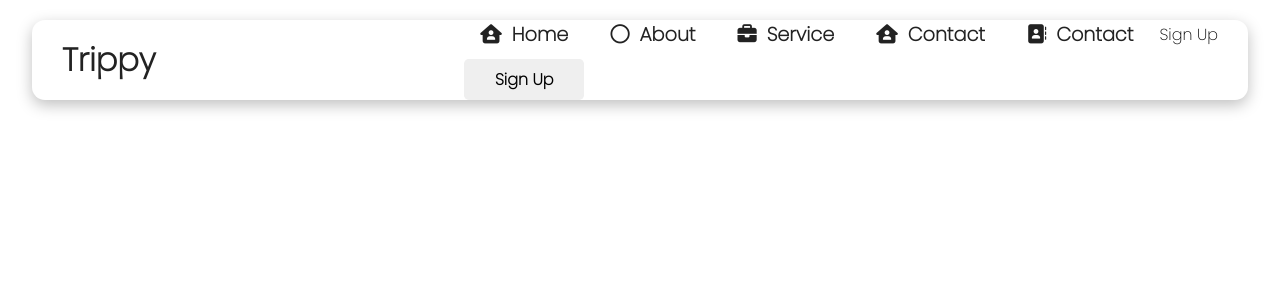
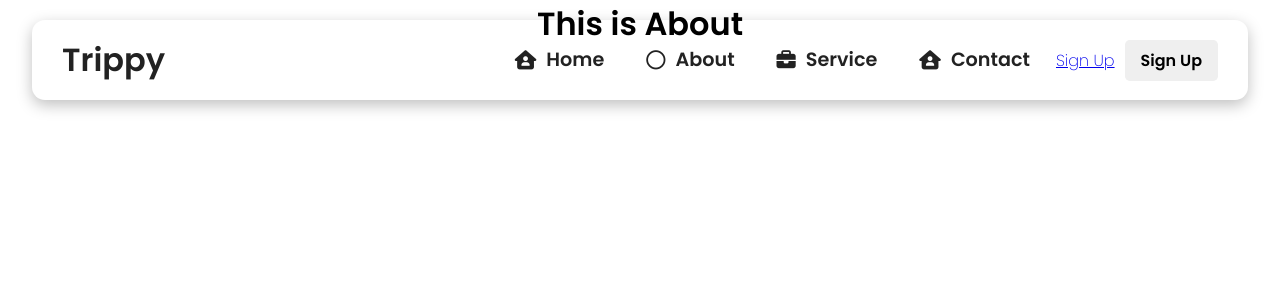
Before and after one commit to devzil579/tech2etc, a React (Create React App) app: page /about in a window 1280 px wide. Shown: the top 300 px of the page. Built offline with nearby package versions, Linux system fonts and the light colour scheme.

Commit message:
3rd commit

```diff
--- a/src/App.js
+++ b/src/App.js
@@ -1,9 +1,20 @@
 import './style.css';
 import Navbar from './components/Navbar'
+import { Route, Routes } from 'react-router-dom';
+import Home from './routes/Home'
+import About from './routes/About'
+import Service from './routes/Service'
+import Contact from './routes/Contact'
 
 export default function App() {
   return (
     <div className='App'>
+      <Routes>
+        <Route path='/' element={<Home/>}/>
+        <Route path='/about' element={<About/>}/>
+        <Route path='/service' element={<Service/>}/>
+        <Route path='/contact' element={<Contact/>}/>
+      </Routes>
       <Navbar/>
     </div>
   );
--- a/src/components/MenuItems.js
+++ b/src/components/MenuItems.js
@@ -24,12 +24,6 @@ export const MenuItems = [
         icon:'fa-solid fa-house-user',
     },
     {
-        title:"Contact",
-        url:"/contact",
-        cName:'nav-links',
-        icon:"fa-solid fa-address-book",
-    },
-    {
         title:"Sign Up",
         url:"/signup",
         cName:'nav-links-mobile',
--- a/src/components/Navbar.js
+++ b/src/components/Navbar.js
@@ -22,9 +22,10 @@ class Navbar extends Component{
                     {MenuItems.map((item, index)=>{
                         return(
                             <li key={index}>
-                                <a className={item.cName}>
-                                    <i class={item.icon}></i>{item.title}
-                                </a>
+                                <Link className={item.cName} to={item.url}>
+                                <i class={item.icon}></i>{item.title}
+                                </Link>
+
                             </li>
                         )
                     })}
--- a/src/components/NavbarStyles.css
+++ b/src/components/NavbarStyles.css
@@ -11,12 +11,14 @@
     top:20px;
     left:50%;
     transform:translate(-50%);
+    z-index:9999;
 }
 
 .navbar-logo{
     color:#222;
     font-size:2rem;
     cursor:pointer;
+    font-weight:bold;
 }
 
 .nav-menu{
@@ -70,6 +72,7 @@ button:hover{
     .NavbarItems{
         z-index: 99;
     }
+
     .nav-menu{
         display:flex;
         flex-direction:column;
@@ -91,20 +94,25 @@ button:hover{
         left:0;
         opacity:1;
         z-index: -1;
+        transition:0.3s ease-in-out;
     }
+
     .nav-links{
         display:block;
         width: 100px;
         font-size:1.2rem;
         padding:2rem 0;
     }
+
     .nav-links:hover{
         background:#01959a;
         transition:none;
     }
+
     button{
         display:none;
     }
+
     .nav-links-mobile{
         display:none;
         text-align:center;
@@ -119,13 +127,14 @@ button:hover{
         font-weight:700;
         letter-spacing:2px
     }
+
     .menu-icons{
         display:block;
+        cursor:pointer;
     }
 
     .menu-icons i{
         font-size:1.2rem;
         color:#222;
     }
-
 }
--- a/src/index.js
+++ b/src/index.js
@@ -1,6 +1,6 @@
 import React, {StrictMode} from 'react';
 import ReactDOM, {createRoot} from 'react-dom/client';
-
+import { BrowserRouter } from 'react-router-dom';
 import App from './App';
 
 
@@ -8,9 +8,9 @@ const rootElement = document.getElementById('root')
 const root = createRoot(rootElement)
 
 root.render(
-  <StrictMode>
+  <BrowserRouter>
     <App />
-  </StrictMode>
+  </BrowserRouter>
 );
 
 // If you want to start measuring performance in your app, pass a function
--- /dev/null
+++ b/src/routes/About.js
@@ -0,0 +1,9 @@
+function About(){
+    return (
+        <>
+        <h1>This is About</h1>
+        </>
+    )
+}
+
+export default About;
--- /dev/null
+++ b/src/routes/Contact.js
@@ -0,0 +1,9 @@
+function Contact(){
+    return (
+        <>
+        <h1>This is Contact</h1>
+        </>
+    )
+}
+
+export default Contact;
--- /dev/null
+++ b/src/routes/Home.js
@@ -0,0 +1,9 @@
+function Home(){
+    return (
+        <>
+        <h1>This is Home</h1>
+        </>
+    )
+}
+
+export default Home;
--- /dev/null
+++ b/src/routes/Service.js
@@ -0,0 +1,9 @@
+function Service(){
+    return (
+        <>
+        <h1>This is Service</h1>
+        </>
+    )
+}
+
+export default Service;
--- a/src/style.css
+++ b/src/style.css
@@ -1,4 +1,4 @@
-@import url('https://fonts.googleapis.com/css2?family=Poppins:wght@200&display=swap');
+@import url('https://fonts.googleapis.com/css2?family=Poppins:wght@200;600&display=swap');
 *{
     margin:0;
     padding:0;
```
